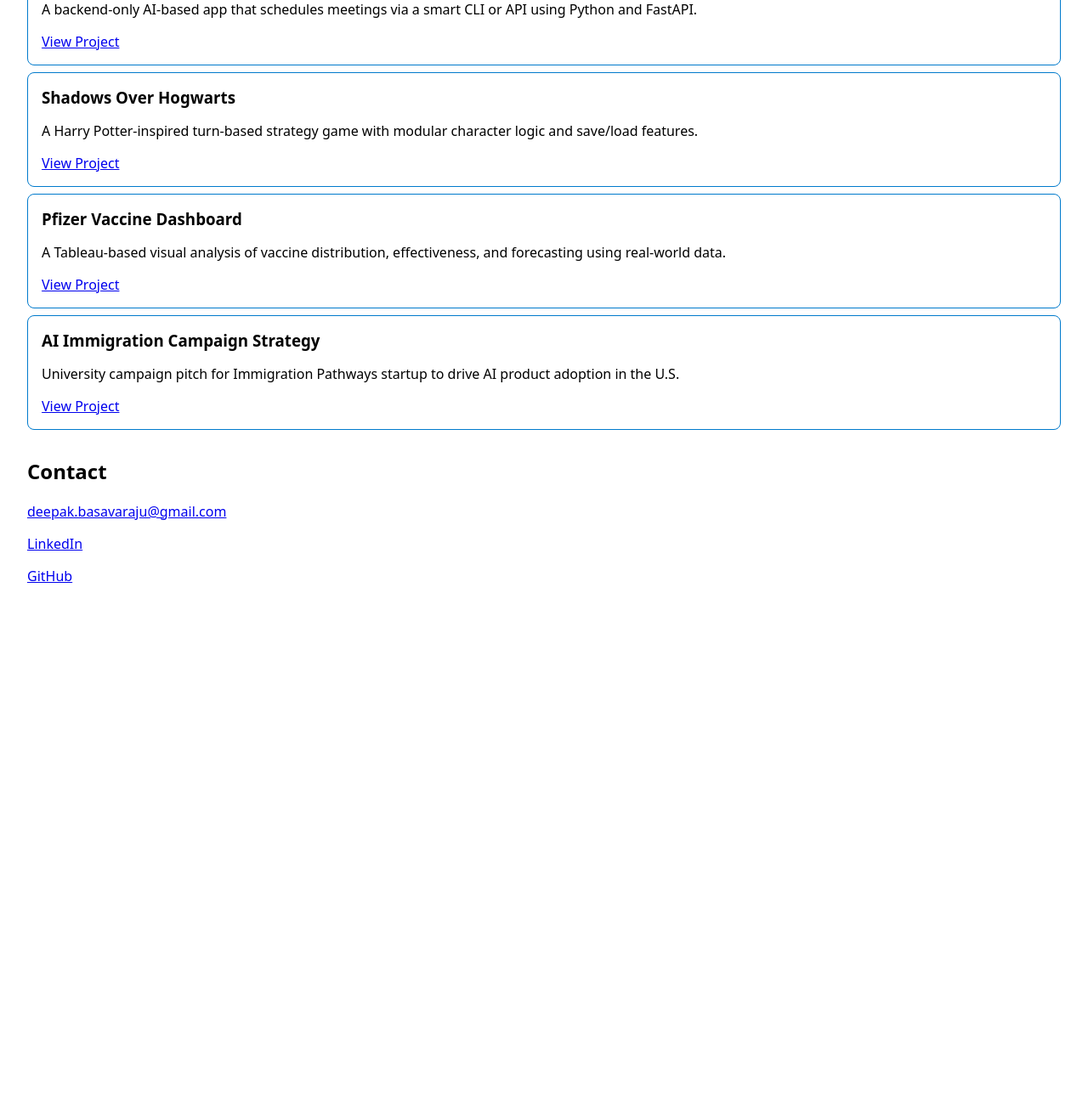
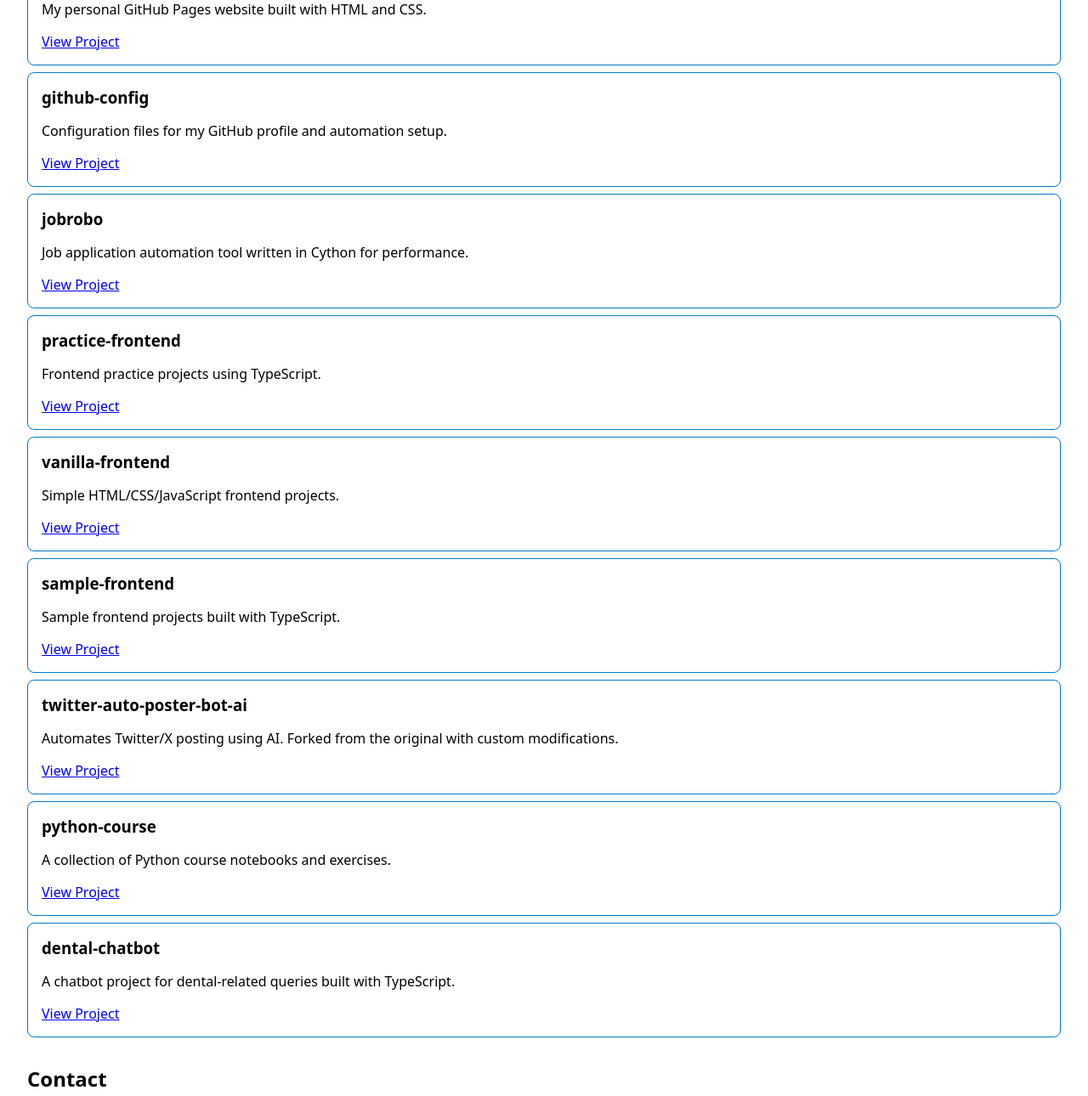
Before and after one commit to deepakb66/deepakb66.github.io, a plain HTML site: page index.html in a window 1280 px wide. Shown: the part 325-1615 px from the top of the page at 85% size. Before the commit the page ends 1062 px from the top, so only its background shows below. Drawn offline with Linux system fonts and the light colour scheme.

Commit message:
Updated projects

```diff
--- a/index.html
+++ b/index.html
@@ -4,7 +4,7 @@
 <head>
   <meta charset="UTF-8" />
   <meta name="viewport" content="width=device-width, initial-scale=1.0" />
-  <title>Deepak Basavaraju | Portfolio</title>
+  <title>Danny Basavaraju | Portfolio</title>
   <style>
     :root {
       --bg: #ffffff;
@@ -73,7 +73,7 @@
 
 <body>
   <header>
-    <h1>Deepak Basavaraju</h1>
+    <h1>Danny Basavaraju</h1>
     <button id="toggle-theme">🌙 Dark Mode</button>
   </header>
 
@@ -90,8 +90,8 @@
   <div class="section">
     <h2>Contact</h2>
     <p><a href="mailto:deepak.basavaraju@gmail.com">deepak.basavaraju@gmail.com</a></p>
-    <p><a href="https://www.linkedin.com/in/deepakbasavaraju" target="_blank">LinkedIn</a></p>
-    <p><a href="https://github.com/deepakbasavaraju" target="_blank">GitHub</a></p>
+    <p><a href="https://www.linkedin.com/in/dannybasavaraju" target="_blank">LinkedIn</a></p>
+    <p><a href="https://github.com/deepak66" target="_blank">GitHub</a></p>
   </div>
 
   <script>
@@ -104,30 +104,54 @@
       toggleBtn.textContent = nextTheme === 'dark' ? '☀️ Light Mode' : '🌙 Dark Mode';
     });
 
-    // Sample projects
+    // Updated project list
     const projects = [
       {
-        title: 'Simple Meeting Scheduler',
-        description: 'A backend-only AI-based app that schedules meetings via a smart CLI or API using Python and FastAPI.',
-        link: 'https://github.com/deepakbasavaraju/meeting-scheduler'
+        title: 'deepakb66.github.io',
+        description: 'My personal GitHub Pages website built with HTML and CSS.',
+        link: 'https://github.com/deepakb66/deepakb66.github.io'
       },
       {
-        title: 'Shadows Over Hogwarts',
-        description: 'A Harry Potter-inspired turn-based strategy game with modular character logic and save/load features.',
-        link: 'https://github.com/deepakbasavaraju/shadows-over-hogwarts'
+        title: 'github-config',
+        description: 'Configuration files for my GitHub profile and automation setup.',
+        link: 'https://github.com/deepakb66/github-config'
       },
       {
-        title: 'Pfizer Vaccine Dashboard',
-        description: 'A Tableau-based visual analysis of vaccine distribution, effectiveness, and forecasting using real-world data.',
-        link: '#'
+        title: 'jobrobo',
+        description: 'Job application automation tool written in Cython for performance.',
+        link: 'https://github.com/deepakb66/jobrobo'
       },
       {
-        title: 'AI Immigration Campaign Strategy',
-        description: 'University campaign pitch for Immigration Pathways startup to drive AI product adoption in the U.S.',
-        link: '#'
+        title: 'practice-frontend',
+        description: 'Frontend practice projects using TypeScript.',
+        link: 'https://github.com/deepakb66/practice-frontend'
+      },
+      {
+        title: 'vanilla-frontend',
+        description: 'Simple HTML/CSS/JavaScript frontend projects.',
+        link: 'https://github.com/deepakb66/vanilla-frontend'
+      },
+      {
+        title: 'sample-frontend',
+        description: 'Sample frontend projects built with TypeScript.',
+        link: 'https://github.com/deepakb66/sample-frontend'
+      },
+      {
+        title: 'twitter-auto-poster-bot-ai',
+        description: 'Automates Twitter/X posting using AI. Forked from the original with custom modifications.',
+        link: 'https://github.com/deepakb66/twitter-auto-poster-bot-ai'
+      },
+      {
+        title: 'python-course',
+        description: 'A collection of Python course notebooks and exercises.',
+        link: 'https://github.com/deepakb66/python-course'
+      },
+      {
+        title: 'dental-chatbot',
+        description: 'A chatbot project for dental-related queries built with TypeScript.',
+        link: 'https://github.com/deepakb66/dental-chatbot'
       }
     ];
-
     const container = document.getElementById('projects-container');
     projects.forEach(p => {
       const div = document.createElement('div');
```
